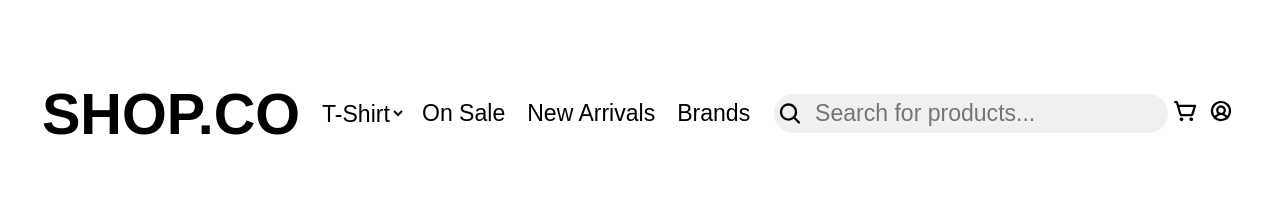
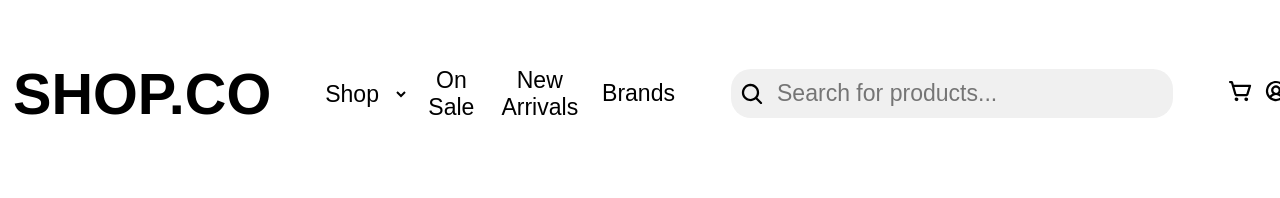
Before and after one commit to Leckller/Desafio-Compass, a website built with webpack: page src/index.html in a window 1280 px wide. Built offline with nearby package versions, Linux system fonts and the light colour scheme; a web font is replaced by a local one.

```diff
--- a/src/Components/Header.ts
+++ b/src/Components/Header.ts
@@ -16,16 +16,21 @@
   private title() {
     const article = document.createElement('article');
     article.id = 'title-article';
+
     const title = document.createElement('h1');
+    title.textContent = 'SHOP.CO';
+
     const menu = document.createElement('button');
+    menu.classList.add('menu-hamburguer');
+    menu.classList.add('buttonHeader');
+
     const img = document.createElement('img');
     img.src = menuImg;
+
     article.appendChild(menu);
     article.appendChild(title);
     menu.appendChild(img);
-    menu.classList.add('menu-hamburguer');
-    menu.classList.add('buttonHeader');
-    title.textContent = 'SHOP.CO';
+
     return article;
   }
 
@@ -40,30 +45,39 @@
 
   private dropBox() {
     const dropBox = document.createElement('select');
+    dropBox.classList.add('buttonHeader');
+    dropBox.classList.add('buttonText');
+
     const option1 = document.createElement('option');
-    dropBox.className = 'buttonHeader';
-    option1.innerText = 'T-Shirt';
+    option1.innerText = 'Shop';
+    const option2 = document.createElement('option');
+    option2.innerText = 'T-Shirt';
+
     dropBox.appendChild(option1);
+    dropBox.appendChild(option2);
     return dropBox;
   }
 
   private onSaleTitle() {
     const onSaleTitle = document.createElement('button');
-    onSaleTitle.className = 'buttonHeader';
+    onSaleTitle.classList.add('buttonHeader');
+    onSaleTitle.classList.add('buttonText');
     onSaleTitle.innerText = 'On Sale';
     return onSaleTitle;
   }
 
   private newArrivals() {
     const newArrivals = document.createElement('button');
-    newArrivals.className = 'buttonHeader';
+    newArrivals.classList.add('buttonHeader');
+    newArrivals.classList.add('buttonText');
     newArrivals.innerText = 'New Arrivals';
     return newArrivals;
   }
 
   private brands() {
     const brands = document.createElement('button');
-    brands.className = 'buttonHeader';
+    brands.classList.add('buttonHeader');
+    brands.classList.add('buttonText');
     brands.innerText = 'Brands';
     return brands;
   }
@@ -73,10 +87,7 @@
     article.className = 'searchBar';
 
     const searchBar = document.createElement('input');
-    searchBar.style.border = 'none';
     searchBar.placeholder = 'Search for products...';
-    searchBar.style.backgroundColor = 'transparent';
-    searchBar.style.outline = 'none';
 
     const img = document.createElement('img');
     img.src = lupaImg;
@@ -87,16 +98,19 @@
   }
 
   private article() {
+    const section = document.createElement('section');
     const article = document.createElement('article');
-    article.id = 'article-buttons';
-    article.appendChild(this.searchBar());
+    section.id = 'section-buttons';
+    section.appendChild(this.searchBar());
+    section.appendChild(article);
     article.appendChild(this.car());
     article.appendChild(this.profile());
-    return article;
+    return section;
   }
 
   private car() {
     const car = document.createElement('button');
+    car.classList.add('buttonHeader');
     car.style.backgroundColor = 'transparent';
     car.style.border = 'none';
     const img = document.createElement('img');
@@ -107,6 +121,7 @@
 
   private profile() {
     const profile = document.createElement('button');
+    profile.classList.add('buttonHeader');
     profile.style.backgroundColor = 'transparent';
     profile.style.border = 'none';
     const img = document.createElement('img');
--- a/src/styles.css
+++ b/src/styles.css
@@ -6,10 +6,12 @@
 
 header {
   display: flex;
+  width: 100vw;
   flex-direction: row;
-  justify-content: space-around;
+  justify-content: center;
+  gap: 50px;
   align-items: center;
-  padding: 25px;
+  padding: 5px;
 }
 
 h1 {
@@ -27,36 +29,52 @@
   gap: 10px;
 }
 
-#article-buttons {
+/* PESQUISA PERFIL CARRINHO */
+
+#section-buttons {
   display: flex;
   flex-direction: row;
+  gap: 50px;
+  align-items: center;
   flex-wrap: nowrap;
 }
 
+#section-buttons article {
+  display: flex;
+  align-items: center;
+}
+
+.searchBar {
+  display: flex;
+  flex-direction: row;
+  gap: 12px;
+  border-radius: 20px;
+  overflow: hidden;
+  padding: 10px;
+  background-color: #F0F0F0;
+  color: #909090;
+}
+
+.searchBar input {
+  border: none;
+  width: 30vw;
+  background-color: transparent;
+  outline: none;
+}
+
+/* TITULO MENU HAMBURGUER */
 
 #title-article {
   display: flex;
   flex-direction: row;
   flex-wrap: nowrap;
+  align-items: center;
+  gap: 10px;
+  width: auto;
 }
 
-.searchBar {
-  display: flex;
-  flex-direction: row;
-  width: 50vw;
-  gap: 12px;
-  border-radius: 20px;
-  width: 30vw;
-  overflow: hidden;
-  padding: 10px;
-  padding: 5px;
-  background-color: #F0F0F0;
-  color: #909090;
-}
-
-.buttonHeader {
-  background-color: transparent;
-  border: none;
+#title-article>button>img {
+  width: 24px;
 }
 
 .menu-hamburguer {
@@ -64,9 +82,41 @@
   position: absolute;
 }
 
-@media (max-width: 500px) {
+/* BOTOES HEADER */
+
+.buttonHeader {
+  background-color: transparent;
+  transition: 150ms;
+  border: none;
+  outline: none;
+}
+
+.buttonHeader:hover {
+  cursor: pointer;
+  transform: scale(105%);
+}
+
+.buttonText:hover {
+  border-bottom: solid black 1px;
+}
+
+@media (max-width: 1000px) {
+  header {
+    justify-content: space-between;
+  }
+
+
+  h1 {
+    font-size: 2rem;
+  }
+
+  * {
+    font-size: 1rem;
+  }
+
   .searchBar input {
     visibility: hidden;
+    position: absolute;
   }
 
   .searchBar {
@@ -82,5 +132,15 @@
 
   nav {
     visibility: hidden;
+    position: absolute;
   }
+
+  #section-buttons {
+    display: flex;
+    flex-direction: row;
+    gap: 5px;
+    align-items: center;
+    flex-wrap: nowrap;
+  }
+
 }
```
